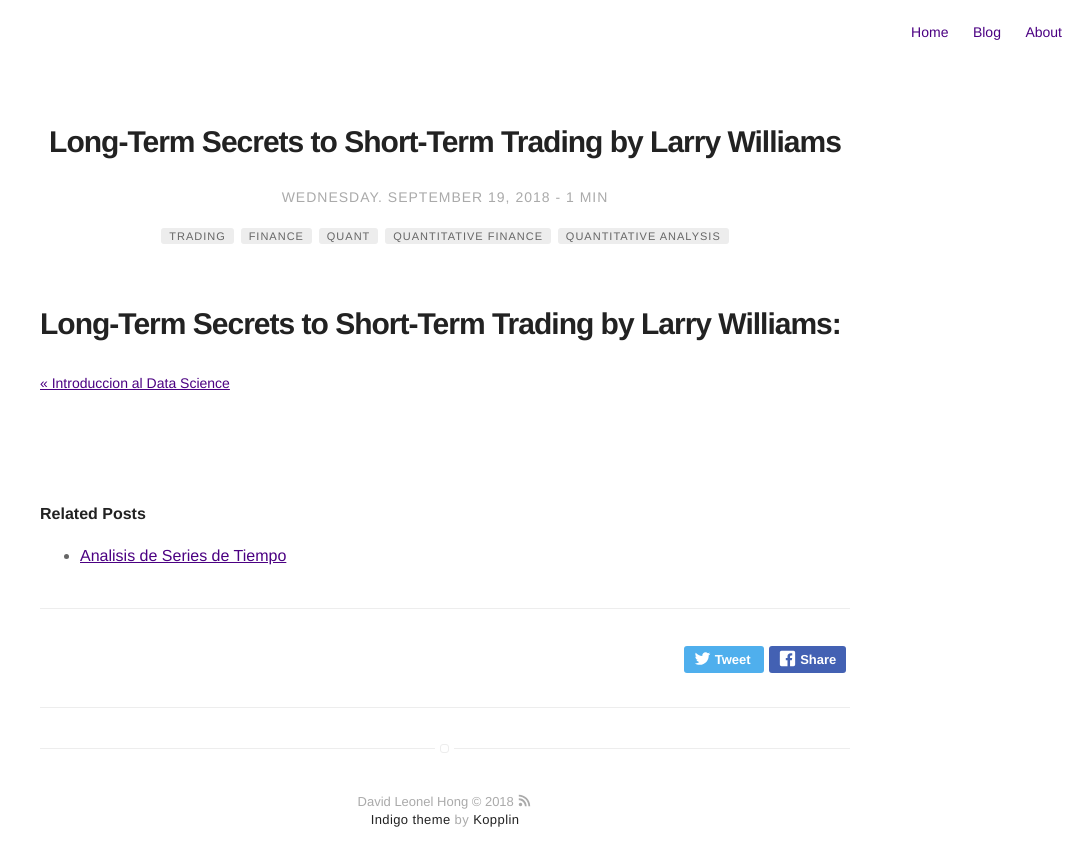
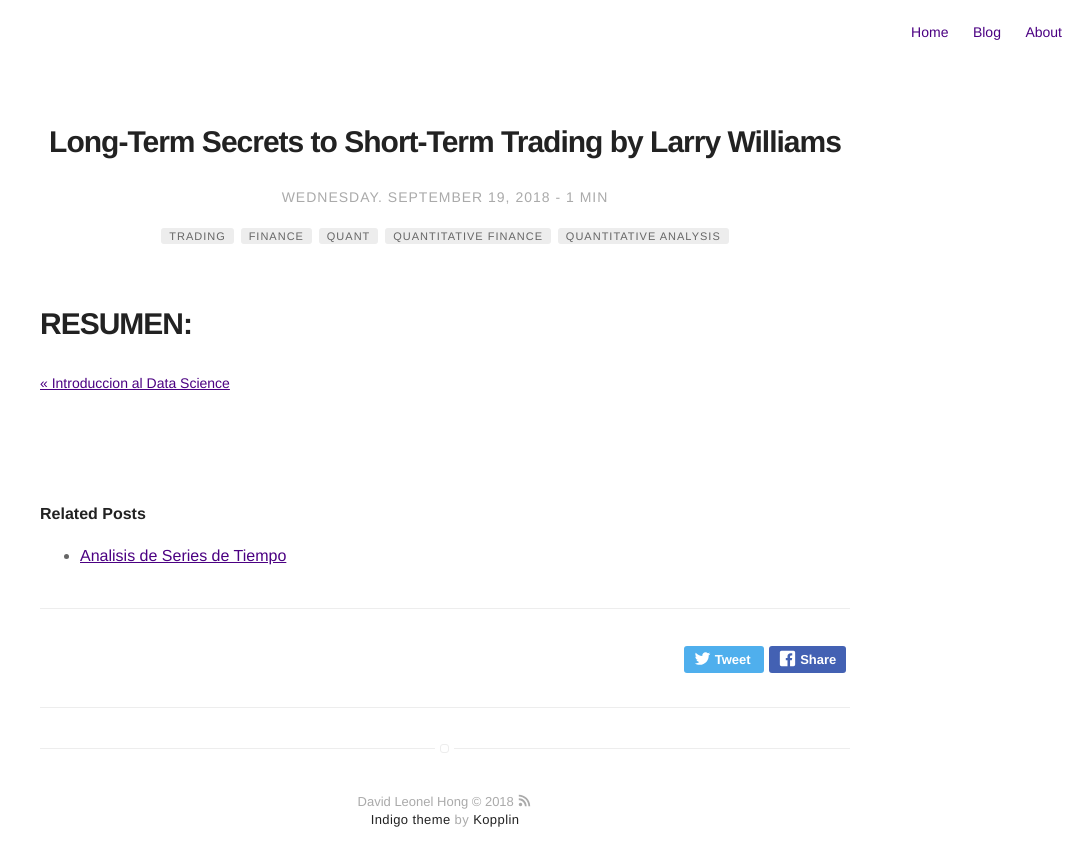
Before and after one commit to davidleonelhong/davidleonelhong.github.io, a Jekyll site: the page built from _posts/2018-09-19-Long Term-Secrets-to-Short Term-Trading.md, in a window 1280 px wide. Shown: the top 866 px of the page, without its empty margins (195-1280 px from the left). Built offline with Jekyll 4.4.1, drawn with Linux system fonts in a browser that asks for light colours; a script that is not in the unit is left out.

Commit message:
Update 2018-09-19-Long Term-Secrets-to-Short Term-Trading.md

```diff
--- a/_posts/2018-09-19-Long Term-Secrets-to-Short Term-Trading.md
+++ b/_posts/2018-09-19-Long Term-Secrets-to-Short Term-Trading.md
@@ -13,4 +13,4 @@ category: blog
 author: David Leonel Hong
 description: Resumen del libro
 ---
-# Long-Term Secrets to Short-Term Trading by Larry Williams:
+# RESUMEN:
```
